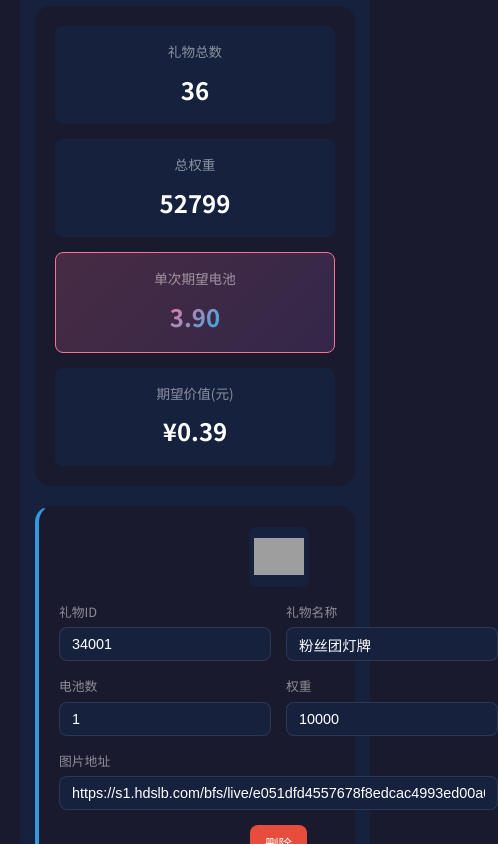
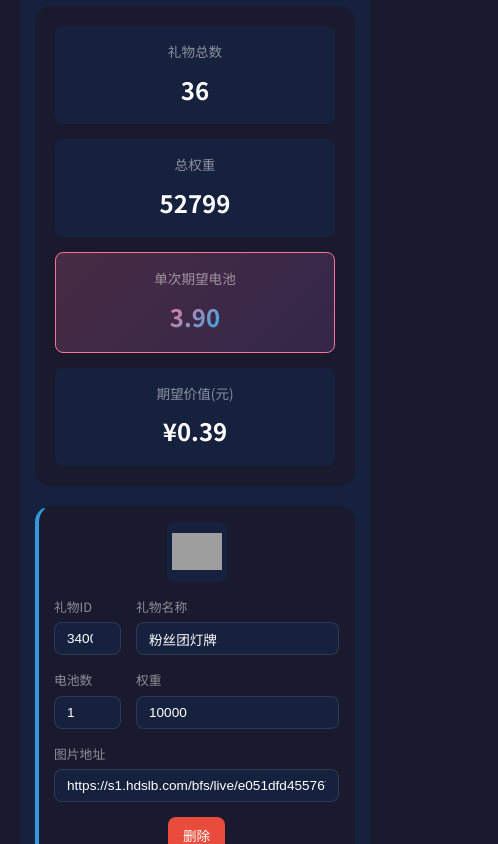
Before and after one commit to winerchan/bili-miaomimi-game, a plain HTML site: page games/helium-lottery/admin.html in a window 390 px wide. Shown: the part 1156-2000 px from the top of the page, 498 px wide, since content can reach past the window. Drawn offline with Linux system fonts and the light colour scheme; grey boxes are pictures that could not be loaded; a web font is replaced by a local one.

Commit message:
fix: 氦氦的轮盘机 - 修复移动端界面布局
避免管理页面礼物选项输入框超出屏幕

```diff
--- a/games/helium-lottery/css/style.css
+++ b/games/helium-lottery/css/style.css
@@ -833,6 +833,7 @@ body {
   display: flex;
   flex-direction: column;
   gap: 8px;
+  min-width: 0;
 }
 
 .setting-label {
@@ -848,6 +849,9 @@ body {
   color: var(--text-primary);
   font-size: 1rem;
   transition: border-color var(--transition-fast);
+  width: 100%;
+  min-width: 0;
+  box-sizing: border-box;
 }
 
 .setting-input:focus {
@@ -903,12 +907,14 @@ body {
   display: grid;
   grid-template-columns: repeat(auto-fit, minmax(120px, 1fr));
   gap: 15px;
+  width: 100%;
 }
 
 .gift-field {
   display: flex;
   flex-direction: column;
   gap: 5px;
+  min-width: 0;
 }
 
 .gift-field label {
@@ -923,6 +929,9 @@ body {
   padding: 8px 12px;
   color: var(--text-primary);
   font-size: 0.9rem;
+  width: 100%;
+  min-width: 0;
+  box-sizing: border-box;
 }
 
 .gift-field input:focus {
@@ -1149,9 +1158,14 @@ body {
     font-size: 1.5rem;
   }
 
+  .settings-grid {
+    grid-template-columns: 1fr;
+  }
+
   .gift-card {
     grid-template-columns: 1fr;
     gap: 15px;
+    padding: 15px;
   }
 
   .gift-image-preview {
@@ -1159,7 +1173,13 @@ body {
   }
 
   .gift-info {
-    grid-template-columns: 1fr 1fr;
+    grid-template-columns: 1fr;
+  }
+
+  .gift-field input {
+    width: 100%;
+    min-width: 0;
+    font-size: 0.85rem;
   }
 
   .gift-actions {
```
